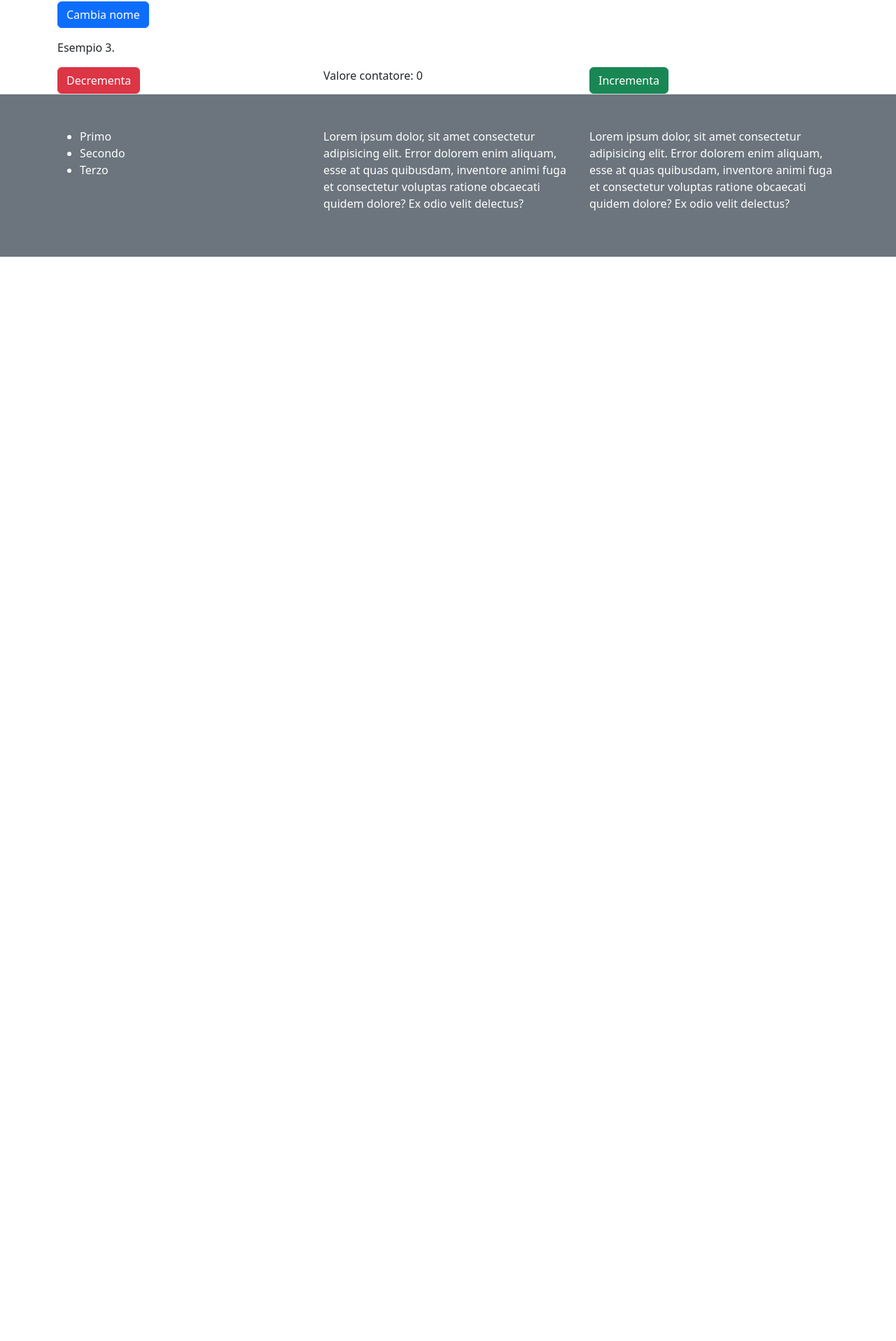
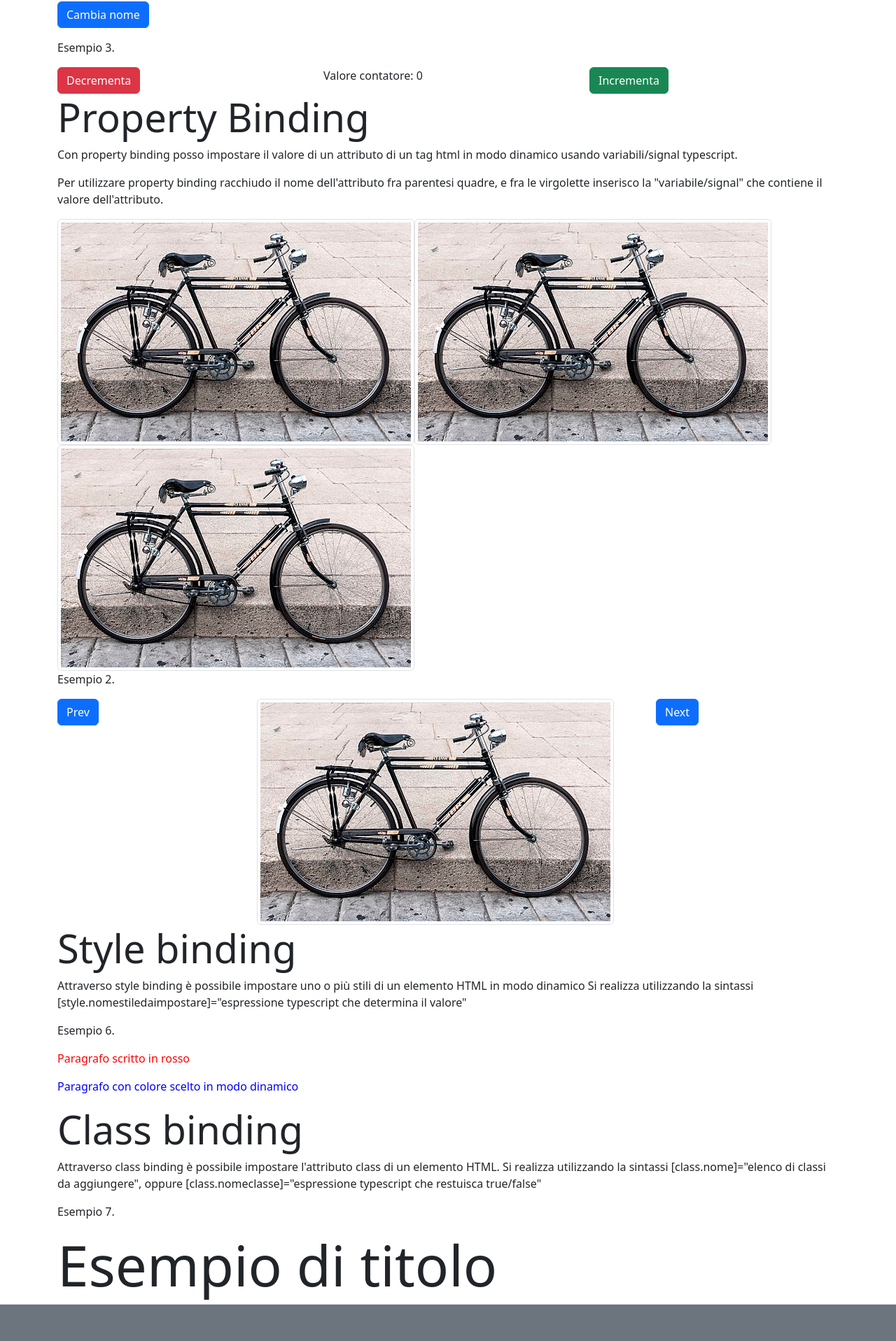
Before and after one commit to theozadra/Corso-Angular-4Bi-2025-2026, an Angular app in the folder corso/: page / in a window 1280 px wide. Shown: the part 1220-3137 px from the top of the page at 70% size. Before the commit the page ends 1587 px from the top, so only its background shows below. Built offline with nearby package versions, Linux system fonts and the light colour scheme.

Commit message:
feat: aggiornato README e template bindings per includere esempi di property e style binding

```diff
--- a/corso/src/app/bindings/bindings.html
+++ b/corso/src/app/bindings/bindings.html
@@ -36,11 +36,56 @@
 <p>Esempio 3.</p>
 <div class="row">
 	<div class="col-sm-4">
-	<button class="btn btn-danger" (click)="Decrementa()">Decrementa</button>
+		<button class="btn btn-danger" (click)="decrementa()">Decrementa</button>
 	</div>
 	<div class="col-sm-4">
 		Valore contatore: {{contatore()}}
 	</div>
 		<div class="col-sm-4">
-	<button class="btn btn-success" (click)="Incrementa()">Incrementa</button>
+			<button class="btn btn-success" (click)="incrementa()">Incrementa</button>
 		</div>
+	</div>
+	<h4 class="display-4">
+		Property Binding
+	</h4>
+	<p>Con property binding posso impostare il valore di un attributo di un tag html in modo dinamico
+		usando variabili/signal typescript.
+	</p>
+	<p>Per utilizzare property binding racchiudo il nome dell'attributo fra parentesi quadre,
+		e fra le virgolette inserisco la "variabile/signal" che contiene il valore dell'attributo.
+	</p>
+	<img class="img-fluid img-thumbnail" src="/bicicletta.jpg">
+	<img class="img-fluid img-thumbnail" [src]="nomeImmagine()">
+	<img class="img-fluid img-thumbnail" [src]="nomeImmagine()">
+	<p>Esempio 2.</p>
+	<div class="row">
+		<div class="col-sm-3">
+			<button class="btn btn-primary" (click)="prev()">Prev</button>
+		</div>
+		<div class="col-sm-6">
+			<img class="img-fluid img-thumbnail" [src]="immagini[indiceImmagine()]">
+		</div>
+		<div class="col-sm-3">
+			<button class="btn btn-primary" (click)="next()">Next</button>
+		</div>
+	</div>
+	<h4 class="display-4">
+		Style binding
+	</h4>
+	<p>
+		Attraverso style binding è possibile impostare uno o più stili di un elemento HTML in modo dinamico
+		Si realizza utilizzando la sintassi [style.nomestiledaimpostare]="espressione typescript che determina il valore"
+	</p>
+	<p>Esempio 6.</p>
+	<p style="color:red;">Paragrafo scritto in rosso</p>
+	<p [style.color]="colori[2]">Paragrafo con colore scelto in modo dinamico</p>
+	<h4 class="display-4">
+		Class binding
+	</h4>
+	<p>
+		Attraverso class binding è possibile impostare l'attributo class di un elemento HTML.
+		Si realizza utilizzando la sintassi [class.nome]="elenco di classi da aggiungere",
+		oppure [class.nomeclasse]="espressione typescript che restuisca true/false"
+	</p>
+	<p>Esempio 7.</p>
+	<h1 [class]="classeTitolo">Esempio di titolo</h1>
--- a/corso/src/app/bindings/bindings.ts
+++ b/corso/src/app/bindings/bindings.ts
@@ -11,6 +11,13 @@ export class Bindings {
 	//Dichiaro il signal writable
 	studente: WritableSignal<string> = signal('Theo Zadra');
 	contatore: WritableSignal<number> = signal(0);
+	nomeImmagine: WritableSignal<string> = signal('/bicicletta.jpg');
+	indiceImmagine: WritableSignal<number> = signal(0);
+
+	classeTitolo: string = "display-1";
+
+	immagini: string[] = ['/bicicletta.jpg', '/ciao.jpg', '/cinquecento.jpg', '/aereo.jpg'];
+	colori: string[] = ['red', 'green', 'blue', 'yellow'];
 
 
 	// Aggiungo il metodo cambia nome
@@ -21,7 +28,7 @@ export class Bindings {
 	incrementa(): void{
 		//Il metodo deve aumentare di 1 il valore di contatore.
 		// 1. Primo sistema: non consigliato
-		this.contatore.set(this.contatore() + 1);
+		//this.contatore.set(this.contatore() + 1);
 		// 2. sistema più usato: Si tratta di un espressione lamba, a sinistra dell'uguale dichiaro una variabile
 		// che verrà inizializzata con il valore corrente gestito da signal
 		// a destra del > scrivo l'istruzione che mi consente di calcolare il nuovo valore
@@ -34,4 +41,23 @@ export class Bindings {
 		this.contatore.update(valoreAttuale => valoreAttuale - 1);
 
 	}
+	prev(): void{
+		if (this.indiceImmagine() > 0) {
+			this.indiceImmagine.update(valoreCorrente => valoreCorrente -1);
+		}
+		else {
+			this.indiceImmagine.set(this.immagini.length -1)
+		}
+	}
+
+	next(): void {
+		if(this.indiceImmagine() == this.immagini.length -1) {
+			this.indiceImmagine.set(0);
+		}
+		else {
+			this.indiceImmagine.update(valoreAttuale => valoreAttuale + 1);
+		}
+		// L'if può essere sostituito dalla seguente istruzione:
+		// this.indiceImmagine.update(valoreAttuale => (valoreAttuale + 1) % this.immagini.length);
+	}
 }
```
Also changed, not shown: 1 other file (tests, documents, lock files or other folders). Lines whose indentation alone changed are shown as unchanged.
